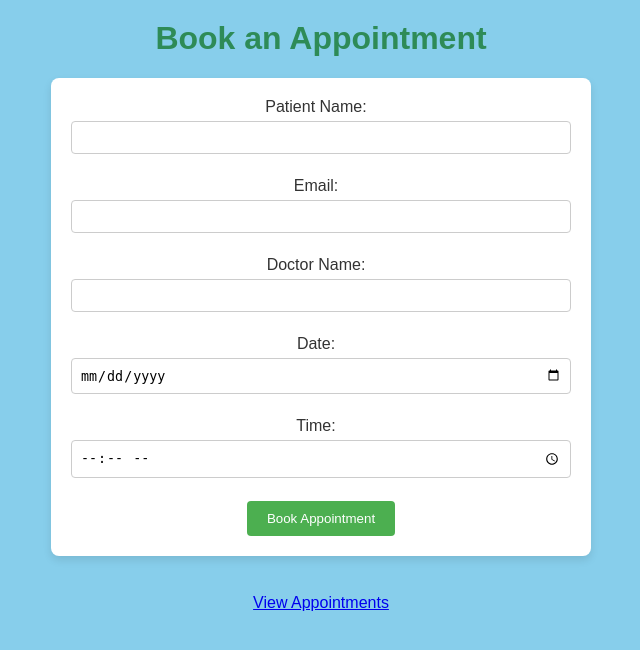
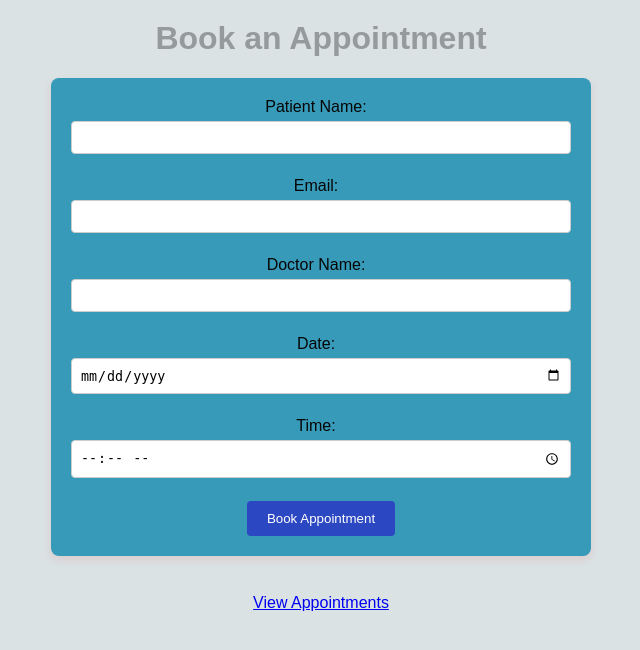
Before and after one commit to Chandana64-svg/Adsd_project, a Flask app: page / in a window 1280 px wide. Shown: the top 650 px of the page, without its empty margins (319-959 px from the left). Run offline with Flask 3, Linux system fonts and the light colour scheme.

Commit message:
Update styles.css

```diff
--- a/static/styles.css
+++ b/static/styles.css
@@ -1,8 +1,8 @@
 /* General styling */
 body {
     font-family: Arial, sans-serif;
-    background-color: #87CEEB; /* Sky blue background */
-    color: #333;
+    background-color: #d1dbdecb; /* Sky blue background */
+    color: #060606;
     margin: 0;
     padding: 0;
     text-align: center;
@@ -10,16 +10,16 @@ body {
 
 /* Styling the header */
 h1 {
-    color: #2E8B57; /* Dark green for the header */
+    color: #00010250; /* Dark green for the header */
     margin-top: 20px;
 }
 
 /* Form styling */
 form {
-    background-color: #ffffff;
+    background-color: #379ab9;
     padding: 20px;
     border-radius: 8px;
-    box-shadow: 0 4px 8px rgba(0, 0, 0, 0.1);
+    box-shadow: 0 4px 8px rgba(237, 20, 20, 0.1);
     margin: 20px auto;
     max-width: 500px;
 }
@@ -40,7 +40,7 @@ form input {
 
 form button {
     padding: 10px 20px;
-    background-color: #4CAF50; /* Green button */
+    background-color: #2b47c2; /* Green button */
     color: white;
     border: none;
     border-radius: 4px;
@@ -48,7 +48,7 @@ form button {
 }
 
 form button:hover {
-    background-color: #45a049;
+    background-color: #2666bf;
 }
 
 /* Table styling */
@@ -56,7 +56,7 @@ table {
     width: 80%;
     margin: 20px auto;
     border-collapse: collapse;
-    background-color: #fff;
+    background-color: #bdbd89;
     border-radius: 8px;
     box-shadow: 0 4px 8px rgba(0, 0, 0, 0.1);
 }
```
